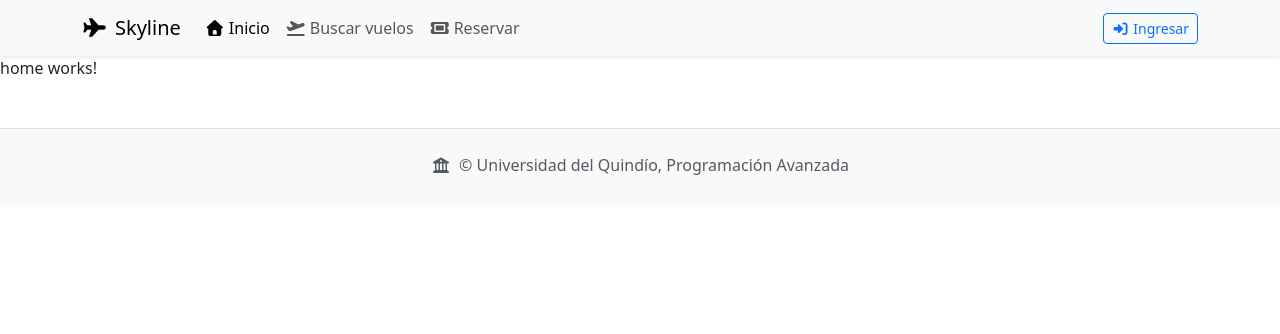
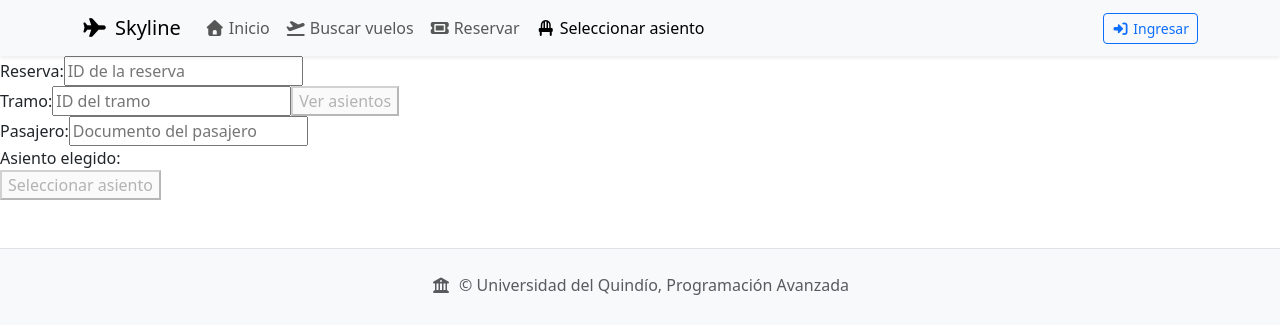
Before and after one commit to LauraDuarte720/skyline-web, an Angular app: page /seat-selector in a window 1280 px wide. Before the commit this address led to /. Shown: the top 334 px of the page. Built offline with nearby package versions, Linux system fonts and the light colour scheme.

Commit message:
feat: add basic seat selector page with route and header link

```diff
--- a/src/app/app.routes.ts
+++ b/src/app/app.routes.ts
@@ -3,11 +3,13 @@ import { Home } from './components/home/home';
 import { Login } from './components/login/login';
 import { Catalogue } from './components/catalogue/catalogue';
 import { Book } from './components/book/book';
+import { SeatSelector } from './components/seat-selector/seat-selector';
 import { authGuard,guestGuard } from './guards/auth-guard';
 export const routes: Routes = [
     { path: '', component: Home },
     { path: 'login', component: Login, canActivate: [guestGuard] },
     {path: 'catalogue', component: Catalogue},
+    {path: 'seat-selector', component: SeatSelector},
     {path: 'book', component: Book},
     { path: '**', pathMatch: 'full', redirectTo: '' },
 ];
--- a/src/app/components/header/header.html
+++ b/src/app/components/header/header.html
@@ -30,6 +30,12 @@
               <i class="fa-solid fa-ticket me-1"></i>Reservar
             </a>
           </li>
+
+        <li class="nav-item">
+          <a routerLink="/seat-selector" routerLinkActive="active" class="nav-link">
+            <i class="fa-solid fa-chair me-1"></i>Seleccionar asiento
+          </a>
+        </li>
       </ul>
 
       <div class="d-flex gap-2">
--- /dev/null
+++ b/src/app/components/seat-selector/seat-selector.html
@@ -0,0 +1,50 @@
+<form [formGroup]="bookingId">
+  <div>
+    <label>Reserva:</label>
+    <input type="text" formControlName="bookingId" placeholder="ID de la reserva">
+  </div>
+</form>
+
+<form [formGroup]="legForm" (ngSubmit)="onSearchSeats()">
+  <div>
+    <label>Tramo:</label>
+    <input type="text" formControlName="legId" placeholder="ID del tramo">
+    <button type="submit" [disabled]="legForm.invalid">Ver asientos</button>
+  </div>
+</form>
+
+@if (seats().length > 0) {
+  <div>
+    @for (seat of seats(); track seat.id) {
+      <button
+        type="button"
+        [disabled]="seat.status === 'OCCUPIED'"
+        [class.selected]="seatForm.value.legSeatId === seat.id"
+        (click)="seatForm.patchValue({ legSeatId: seat.id, legId: legForm.value.legId })">
+        {{ seat.seatCode }}
+      </button>
+    }
+  </div>
+}
+
+<form [formGroup]="seatForm" (ngSubmit)="onSubmit()">
+  <div>
+    <label>Pasajero:</label>
+    <input type="text" formControlName="passengerId" placeholder="Documento del pasajero">
+    @if (seatForm.get('passengerId')?.invalid && seatForm.get('passengerId')?.touched) {
+      <div class="error">Please enter a valid passenger ID.</div>
+    }
+  </div>
+
+  <div>
+    Asiento elegido:
+    @for (seat of seats(); track seat.id) {
+      @if (seat.id === seatForm.value.legSeatId) {
+        {{ seat.seatCode }}
+      }
+    }
+  </div>
+
+  <button type="submit" [disabled]="seatForm.invalid || bookingId.invalid || isLoading()">Seleccionar asiento</button>
+  <div>{{ result() }}</div>
+</form>
--- /dev/null
+++ b/src/app/components/seat-selector/seat-selector.ts
@@ -0,0 +1,83 @@
+import { Component, DestroyRef, computed, inject, signal } from '@angular/core';
+import { FormBuilder, ReactiveFormsModule, Validators } from '@angular/forms';
+import {SelectSeatRequest, LegSeatResponse} from '../../flights/booking';
+import { BookingService } from '../../services/booking';
+import { takeUntilDestroyed} from '@angular/core/rxjs-interop';
+import { NotificationsService } from '../../services/notifications';
+
+
+@Component({
+  imports: [ReactiveFormsModule],
+  selector: 'app-seat-selector',
+  styleUrl: './seat-selector.css',
+  templateUrl: './seat-selector.html',
+})
+export class SeatSelector {
+  private bookingService = inject(BookingService);
+  private announcement = inject(NotificationsService)
+  private destroyRef = inject(DestroyRef);
+
+  result = signal('');
+  isLoading = signal(false);
+
+  seatForm = inject(FormBuilder).group ({
+    legId: ['', [Validators.required]],
+    legSeatId: ['', [Validators.required]],
+    passengerId: ['', [Validators.required]],
+  })
+  bookingId = inject(FormBuilder).group ({
+    bookingId: ['', [Validators.required]],
+  })
+
+  legForm = inject(FormBuilder).group ({
+    legId: ['', [Validators.required]],
+  })
+
+  seats = signal<LegSeatResponse[]>([]);
+
+  onSearchSeats(): void {
+    this.bookingService.getLegSeatMap(this.legForm.value.legId as string).pipe(takeUntilDestroyed(this.destroyRef)).subscribe({
+      next: (response) => {
+        this.seats.set(response.seats);
+        this.announcement.success('Seats retrieved successfully');
+      },
+      error: (error) => {
+        if (error.status === 404) {
+          this.announcement.error('Leg not found');
+        } else {
+          this.announcement.error('Failed to retrieve seats');
+        }
+      }
+    });
+
+  }
+
+
+  onSubmit(): void {
+    if (this.seatForm.invalid) return;
+    this.result.set('');
+    const seatRequest = this.seatForm.value as SelectSeatRequest;
+    const bookingId = this.bookingId.value.bookingId as string;
+
+    this.isLoading.set(true);
+
+    this.bookingService.selectLegSeat(bookingId, seatRequest).pipe(takeUntilDestroyed(this.destroyRef)).subscribe({
+      next: (response) => {
+        this.result.set(`Seat selected successfully: ${seatRequest.legId}`);
+        this.isLoading.set(false);
+        this.announcement.success('Seat selected successfully');
+      },
+      error: (error) => {
+        if (error.status === 404) {
+          this.announcement.error('Seat not found');
+        } else if (error.status === 400) {
+          this.announcement.error('Invalid seat selection');
+        } else {
+          this.announcement.error('Failed to select seat');
+        }
+        this.isLoading.set(false);
+      }
+    });
+  }
+
+}
```
Also changed, not shown: src/app/components/seat-selector/seat-selector.css (added).
